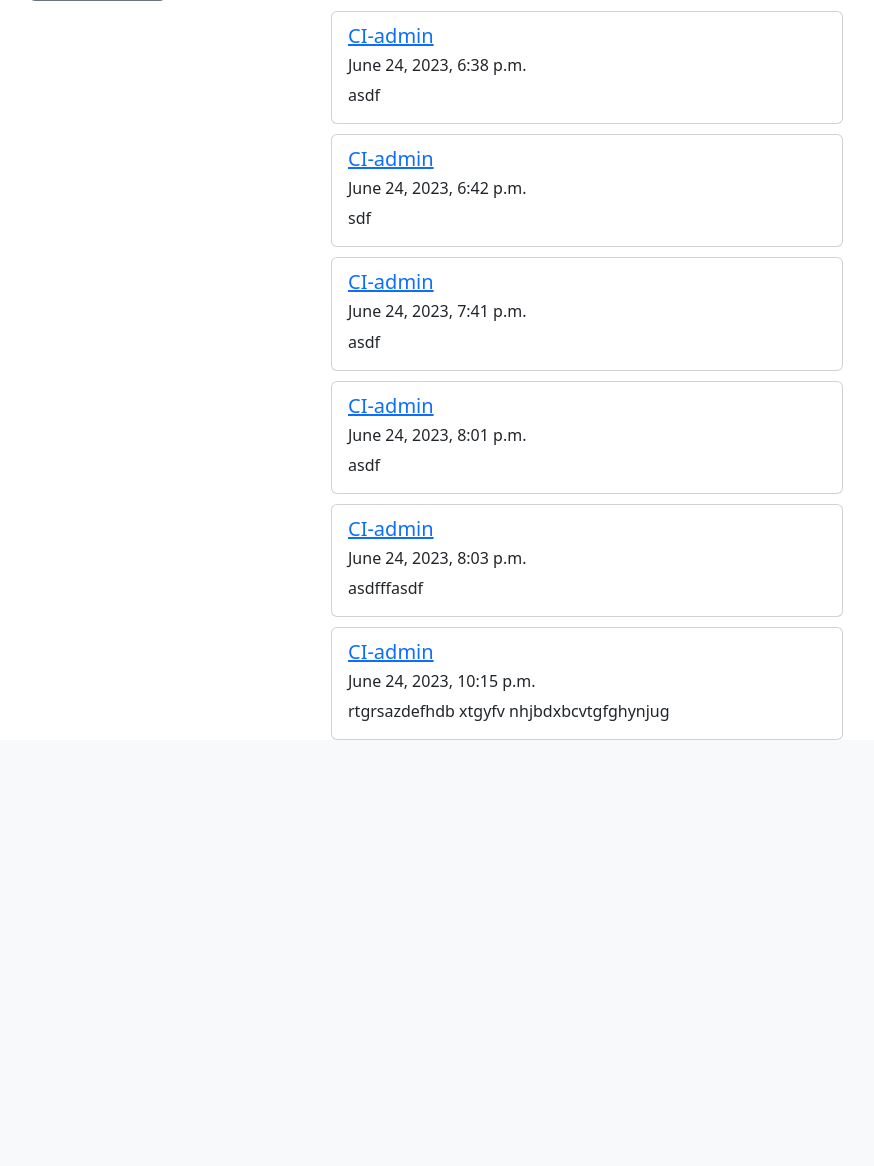
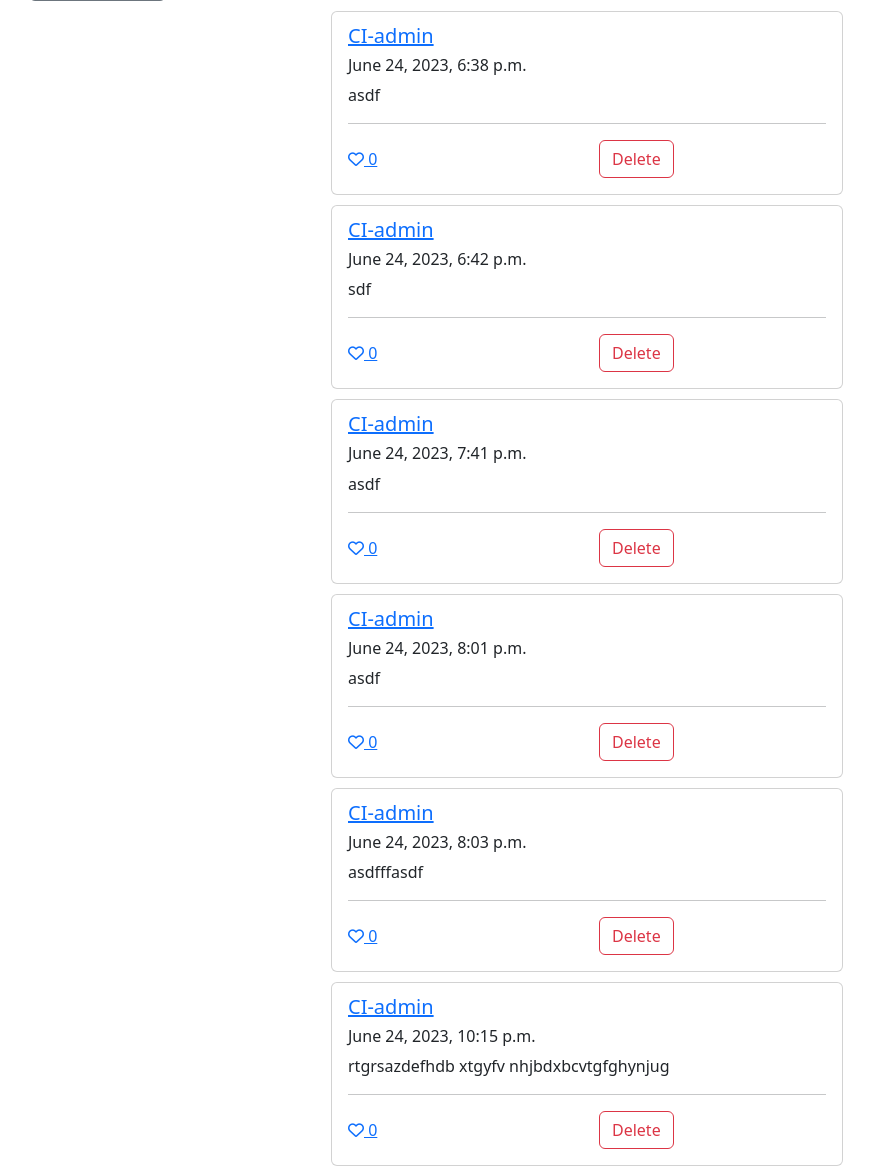
Before and after one commit to AndreeeasN/pp4-empty-thoughts, a Django app: page /view/5 in a window 1280 px wide. Shown: the part 739-1905 px from the top of the page, without its empty margins (53-927 px from the left). Before the commit the page ends 1479 px from the top, so only its background shows below. Run offline with Django 3.2, Linux system fonts and the light colour scheme; a user stored in the database is signed in; data comes from the database, SQL or seed files in the repository; both versions use the stored data as it was after the commit; some libraries are stand-ins or nearby versions.

Commit message:
Add like/delete to comments, move js to own file

```diff
--- /dev/null
+++ b/static/js/closeMessage.js
@@ -0,0 +1,8 @@
+// Closes message box after short delay
+setTimeout(function() {
+    let messages = document.getElementById("msg");
+    if (messages) {
+      let alert = new bootstrap.Alert(messages);
+      alert.close();
+    }
+  }, 3000);
--- a/templates/base.html
+++ b/templates/base.html
@@ -85,12 +85,6 @@
 <!-- font-awesome script -->
 <script src="https://kit.fontawesome.com/b7d2707d73.js" crossorigin="anonymous"></script>
 <!-- Script to automatically close message boxes -->
-<script>
-  setTimeout(function() {
-    let messages = document.getElementById("msg");
-    let alert = new bootstrap.Alert(messages);
-    alert.close();
-  }, 3000);
-</script>
+<script src="{% static 'js/closeMessage.js' %}"></script>
 
 </html>
--- a/templates/thoughts/thought_detail.html
+++ b/templates/thoughts/thought_detail.html
@@ -62,6 +62,26 @@
                     {% endif %}
                     <h6>{{comment.date_created}}</h6>
                 <p class="card-text">{{comment.content}} </p>
+                <hr>
+                <div class="row">
+                    <div class="col">
+                        <span class="">
+                        <a href="/like_comment/{{comment.id}}">
+                        {% if request.user in comment.likes.all %}
+                        <i class="fa-solid fa-heart"></i>
+                        {% else %}
+                        <i class="fa-regular fa-heart"></i>
+                        {% endif %}
+                        {{ comment.number_of_likes }}
+                        </a>
+                        </span>
+                    </div>
+                    <div class="col">
+                        {% if request.user == comment.author or request.user == thought.author or request.user.is_superuser %}
+                        <a href="/delete_comment/{{comment.id}}" class="btn btn-outline-danger">Delete</a>
+                        {% endif %}
+                    </div>
+                </div>
             </div>
         </div>
         {% empty %}
--- a/thoughts/urls.py
+++ b/thoughts/urls.py
@@ -17,4 +17,14 @@ urlpatterns = [
         name='like'
         ),
     path('view/<thought_id>', views.ThoughtDetail.as_view(), name='view'),
+    path(
+        'like_comment/<comment_id>',
+        views.ThoughtDetail.like_toggle_comment,
+        name='like_comment'
+        ),
+    path(
+        'delete_comment/<comment_id>',
+        views.ThoughtDetail.delete_comment,
+        name='delete_comment'
+        ),
 ]
--- a/thoughts/views.py
+++ b/thoughts/views.py
@@ -2,7 +2,7 @@ from django.shortcuts import get_object_or_404, render, redirect, reverse
 from django.views import generic, View
 from django.contrib import messages
 from django.db.models import Sum
-from .models import Thought, User
+from .models import Thought, User, Comment
 from .forms import ThoughtForm, CommentForm
 
 
@@ -131,6 +131,33 @@ class ThoughtDetail(View):
             }
         return render(request, "thoughts/thought_detail.html", context)
 
+    def like_toggle_comment(request, comment_id):
+        """
+        Adds user to 'likes' of specified comment,
+        if already present removes user instead
+        """
+        comment = get_object_or_404(Comment, id=comment_id)
+        user = request.user
+        # If not logged in, redirects to login page
+        if not user.is_authenticated or user.is_anonymous:
+            messages.add_message(
+                request,
+                messages.ERROR,
+                'Please sign in to leave likes.'
+                )
+            return redirect('account_login')
+
+        if comment.likes.filter(id=user.id).exists():
+            comment.likes.remove(user)
+        else:
+            comment.likes.add(user)
+        return redirect(f'../view/{comment.thought.pk}')
+
+    def delete_comment(request, comment_id):
+        comment = get_object_or_404(Comment, id=comment_id)
+        comment.delete()
+        return redirect(f'../view/{comment.thought.pk}')
+
 
 class UserDetail(User):
     def view_user(request, user_id):
```
Also changed, not shown: db.sqlite3.
